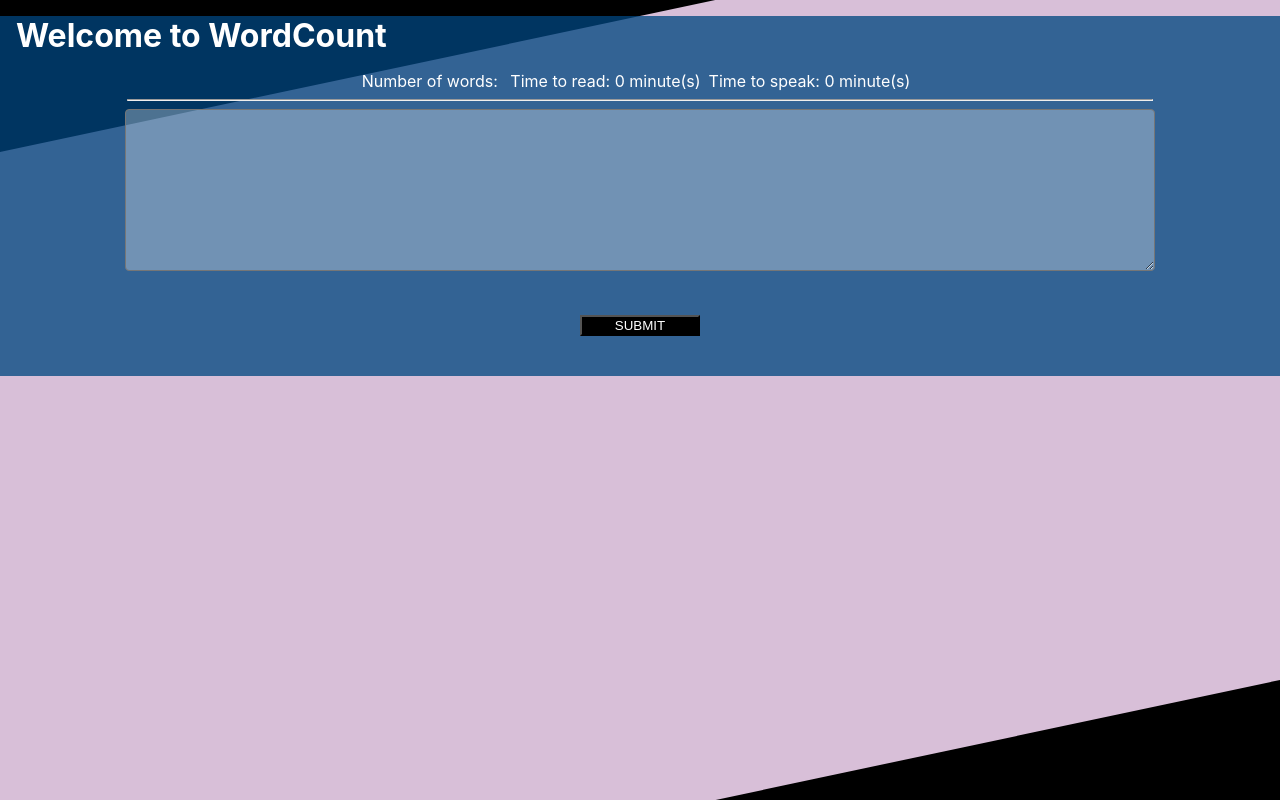
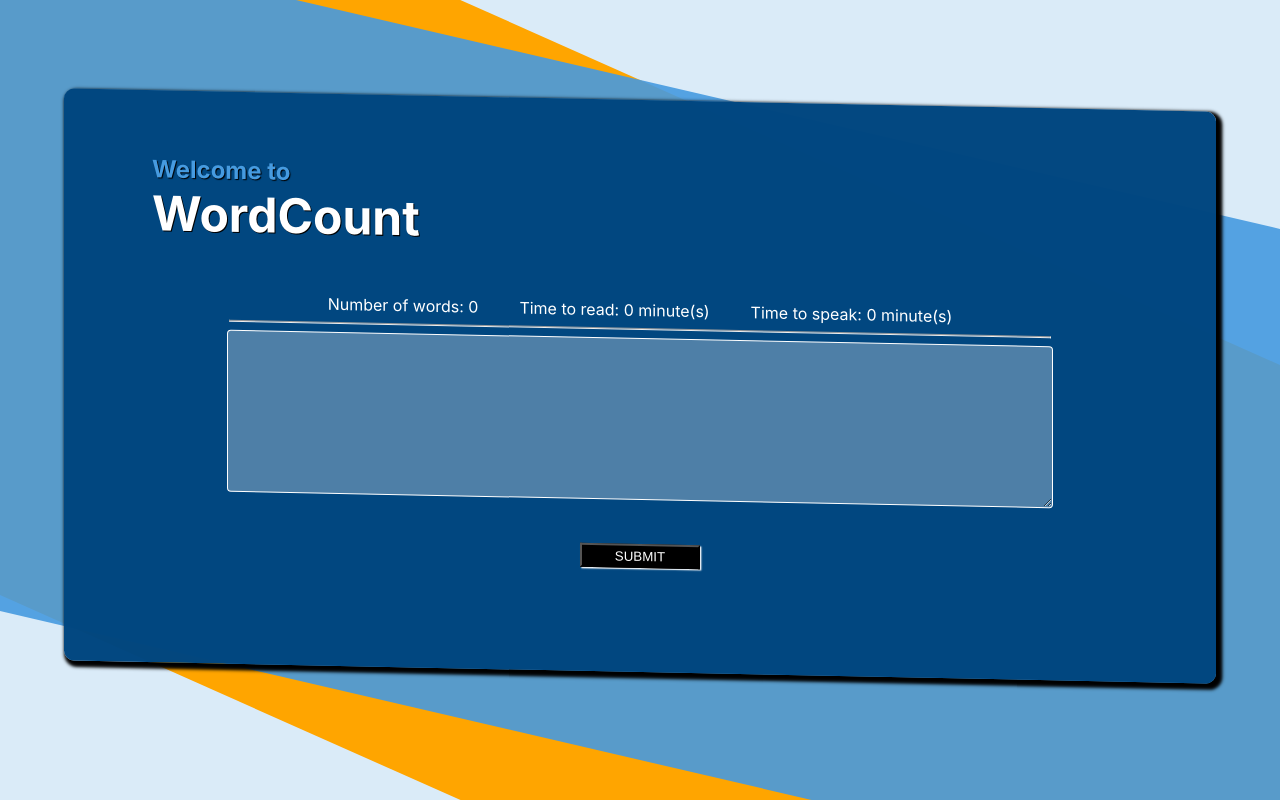
Before and after one commit to d0uble0deven/wordcount, a React (Create React App) app: page / in a window 1280 px wide. Shown: the top 800 px of the page. Built offline with nearby package versions, Linux system fonts and the light colour scheme.

Commit message:
finishes styling of text area and submit button

```diff
--- a/src/App.css
+++ b/src/App.css
@@ -1,75 +1,106 @@
-.App {
-  text-align: center;
-  background-color: rgba(0, 70, 128, 0.76);
-  transform: skewY(12deg);
-
+.background {
+  background-color: rgba(70, 155, 224,.9);
+  transform: skewY(-12deg);
+  height: 85%;
+  width: auto;
 }
-
-.background {
-  background-color: rgba(216, 191, 216, 1);
-  transform: skewY(-12deg);
+.foreground {
+  background-color: orange;
+  transform: skewY(24deg);
   height: 100vh;
   width: auto;
 }
 
+.plaque {
+  text-align: center;
+  background-color: rgba(0, 70, 128, 0.99);
+  transform: skewY(-12deg);
+  margin: 0 5%;
+  padding: 5%;
+  border-radius: 10px;
+  box-shadow: .2em .2em .2em .2em  black;
+}
+
 h1 {
-  margin: 2vh;
+  margin: 0 0 2em 1em;
   text-align: left;
+  color: rgb(70, 155, 224);
+  font-size: x-large;
+  text-shadow:  1px 1px 1px black;
+
+}
+
+#title {
+  font-size: 200%;
+  color: white;
+  margin: 0;
+  text-shadow: 1px 1px black;
+
+}
+
+span {
+  text-align: right;
   color: white;
 }
 
 a{
-margin-right: 1vh;}
+margin: 2%;
+}
 
-span {
 
-  color: white;
-}
 
 hr {
   width: 80%;
 }
 
+/* text box */
 .text_field {
   min-width: 80%;
   min-height: 156px;
   border-radius: 4px;
+  border-color: white;
   position: relative;
   background-color: rgba(255,255,255,0.3);
   transition: 0.3s all;
   color: white;
+  font-size: x-large;
+}
+
+.text_field:hover {
+  color: black;
+  background-color: rgba(255, 255, 255, 0.75);
+  box-shadow: 0px 4px 20px 0px rgba(0, 0, 0, 0.05);
+}
+
+.text_field:focus{
+  box-shadow: 0px 4px 20px 0px rgba(0, 0, 0, 0.9);
+  transition: 0.9s all;
+  color: white;
+  font-size: xx-large;
+  background-color: black;
+}
+
+
+/* submit button */
+input {
+background: black;
+color: white;
+height: 3vh;
+width: 15vh;
+margin: 5vh;
+box-shadow:  .1em .1em .1em white;
 
 }
 
-.text_field:hover {
-  background-color: rgba(255, 255, 255, 0.45);
-  box-shadow: 0px 4px 20px 0px rgba(0, 0, 0, 0.05);
-
-
-}
-
-.text_field:focus{
-  background-color: rgba(255, 255, 255, 0.45);
-  box-shadow: 0px 4px 20px 0px rgba(0, 0, 0, 0.05);
-  transition: 0.9s all;
-  color: black;
-  font-size: xx-large;
-
-}
-
-input {
-background: black;
-color: white;
-height: auto;
-width: 15vh;
-margin: 5vh
-}
-
 input:hover {
-  background-color: rgb(59, 175, 131);
-  box-shadow: 0px 4px 20px 0px rgba(0, 0, 0, 0.05);
-
-
+  /* background-color: rgb(59, 175, 131); */
+  color: white;
+  background-color: orange;
+  border-color: black;
+  box-shadow: inset .1em .1em .1em black;
+  font-weight: bolder;
+  /* box-shadow: inline 0px 4px 20px 0px rgba(0, 0, 0, 0.05); */
+  font-size: large;
 }
 
 input:focus{
@@ -77,5 +108,4 @@ input:focus{
   box-shadow: 0px 4px 20px 0px rgba(0, 0, 0, 0.05);
   transition: 0.9s all;
   color: rgba(255, 255, 255, 0.9);
-
 }
--- a/src/App.js
+++ b/src/App.js
@@ -4,7 +4,7 @@ import { useInput } from './Hooks/InputHook';
 
 function App() {
   const { value, bind, reset } = useInput('');
-  let [wordCount, setWordCount] = useState('');
+  let [wordCount, setWordCount] = useState(0);
   let [minutesToRead, setMinutesToRead] = useState(0);
   let [minutesToSpeak, setMinutesToSpeak] = useState(0);
 
@@ -12,6 +12,12 @@ function App() {
   const calculate = (event, str = value) => {
     event.preventDefault();
     // count number of words
+    if (str.length === 0) {
+      setWordCount(0);
+      setMinutesToRead(0);
+      setMinutesToSpeak(0);
+      return
+    }
     let words = [];
     // iterate through string and store words as separate strings in array
     for (let word of str.split(' ')) {
@@ -33,9 +39,14 @@ function App() {
 
   return (
     <div>
+      <div className="foreground">
         <div className="background">
-        <div className="App">
-          <h1> Welcome to WordCount </h1>
+          <br />
+          <div className="plaque">
+
+            <h1> Welcome to
+            <br />
+              <a id="title">WordCount</a> </h1>
             <span>
               <a>Number of words: {wordCount}</a>
               <a>Time to read: {minutesToRead} minute(s)</a>
@@ -51,6 +62,7 @@ function App() {
           </div>
         </div>
       </div>
+    </div>
   );
 }
 
--- a/src/index.css
+++ b/src/index.css
@@ -1,11 +1,12 @@
 body {
-  margin: 0;
+  margin: 5em 0;
   font-family: -apple-system, BlinkMacSystemFont, 'Segoe UI', 'Roboto', 'Oxygen',
     'Ubuntu', 'Cantarell', 'Fira Sans', 'Droid Sans', 'Helvetica Neue',
     sans-serif;
   -webkit-font-smoothing: antialiased;
   -moz-osx-font-smoothing: grayscale;
-  background-color: black;
+  /* background-color: black; */
+  background-color: rgba(70, 155, 224, 0.2);
 }
 
 code {
```
Lines whose indentation alone changed are shown as unchanged.
